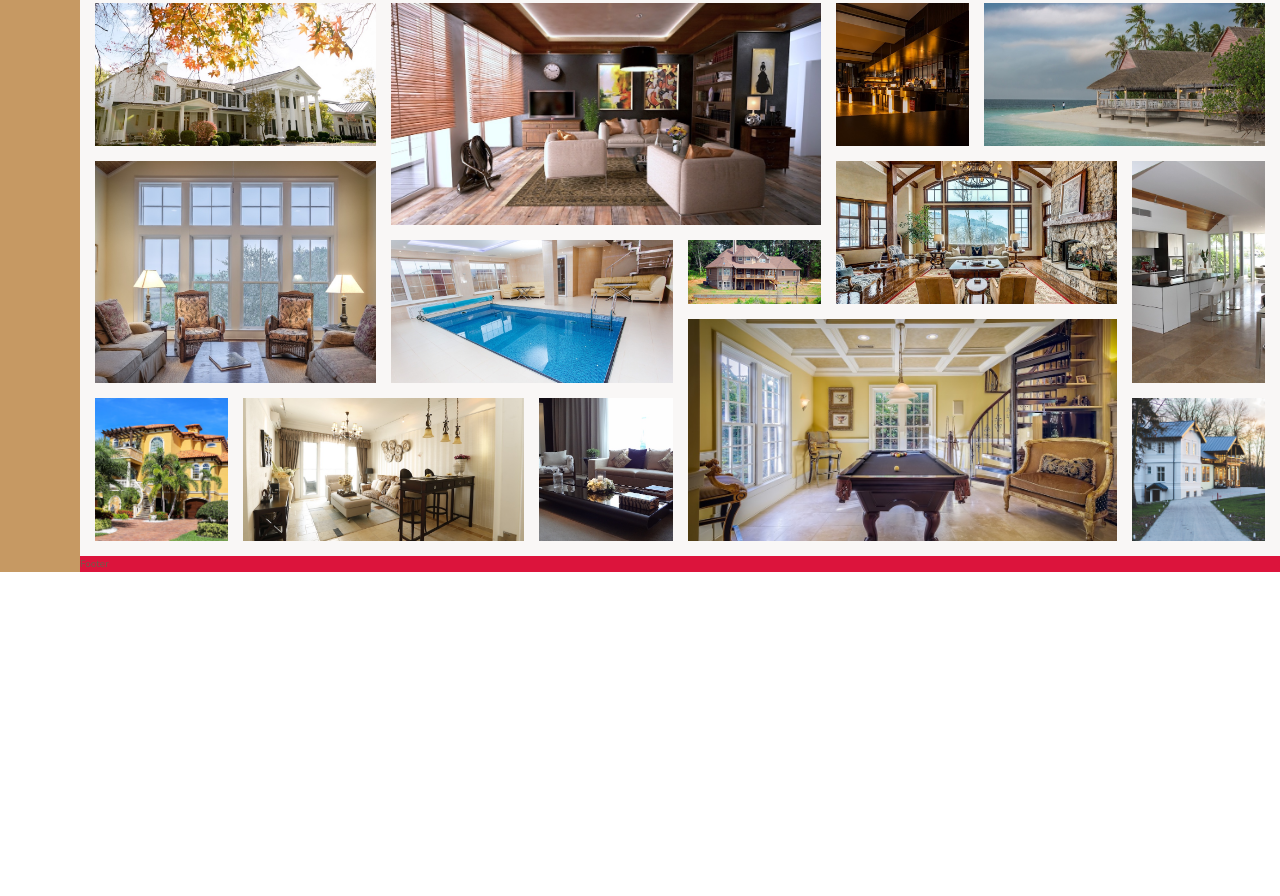
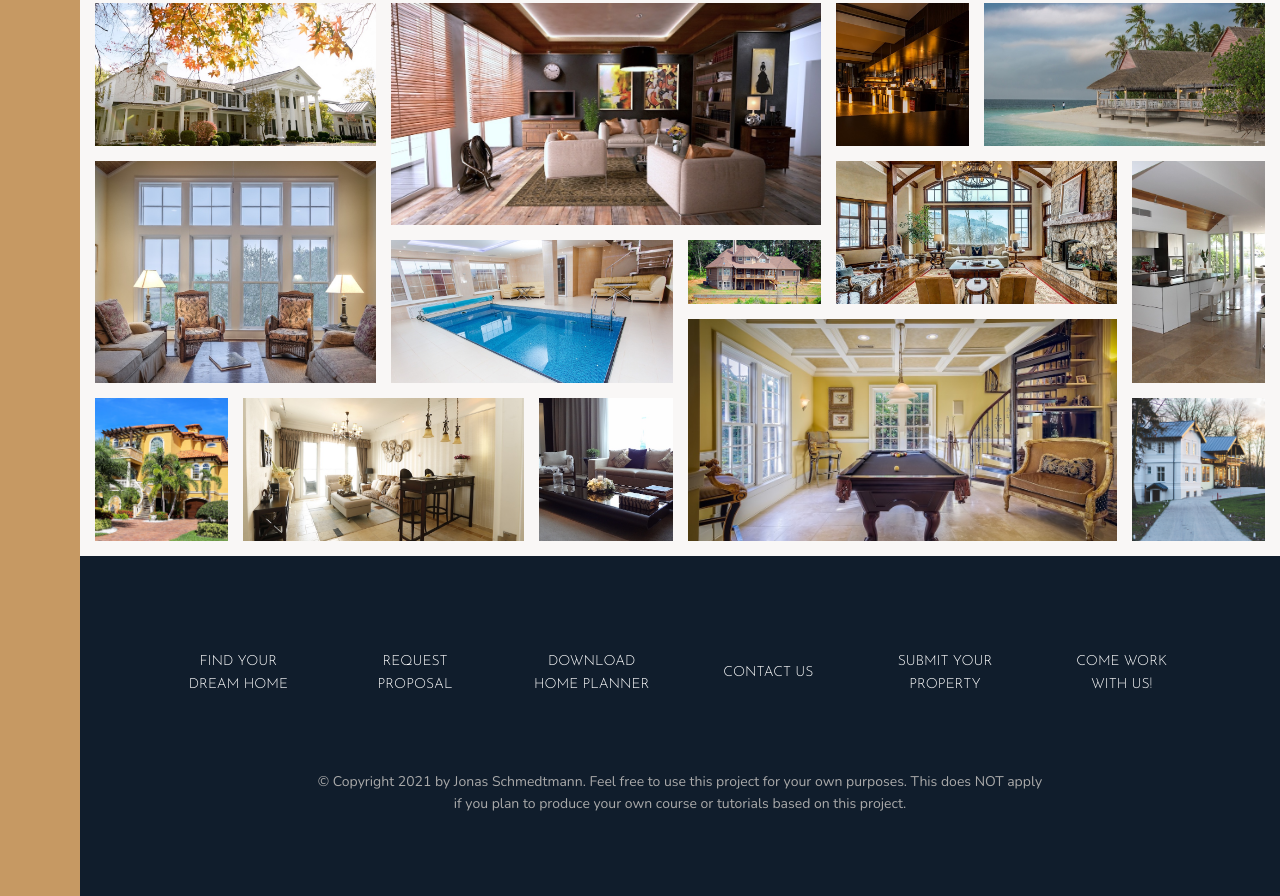
Before and after one commit to na4oman/nexter, a website: page index.html in a window 1280 px wide. Shown: the part 3084-3980 px from the top of the page. Before the commit the page ends 3656 px from the top, so only its background shows below. Drawn offline with nearby package versions, Linux system fonts and the light colour scheme.

Commit message:
Add footer section

```diff
--- a/index.html
+++ b/index.html
@@ -392,6 +392,30 @@
     </section>
 
     <!-- FOOTER -->
-    <footer class="footer">Footer</footer>
+    <footer class="footer">
+      <ul class="nav">
+        <li class="nav__item">
+          <a href="#" class="nav__link">Find your dream home</a>
+        </li>
+        <li class="nav__item">
+          <a href="#" class="nav__link">Request proposal</a>
+        </li>
+        <li class="nav__item">
+          <a href="#" class="nav__link">Download home planner</a>
+        </li>
+        <li class="nav__item"><a href="#" class="nav__link">Contact us</a></li>
+        <li class="nav__item">
+          <a href="#" class="nav__link">Submit your property</a>
+        </li>
+        <li class="nav__item">
+          <a href="#" class="nav__link">Come work with us!</a>
+        </li>
+      </ul>
+      <p class="copyright">
+        &copy; Copyright 2021 by Jonas Schmedtmann. Feel free to use this
+        project for your own purposes. This does NOT apply if you plan to
+        produce your own course or tutorials based on this project.
+      </p>
+    </footer>
   </body>
 </html>
--- a/sass/_footer.scss
+++ b/sass/_footer.scss
@@ -1,4 +1,45 @@
 .footer {
-  background-color: crimson;
+  background-color: $color-secondary;
   grid-column: full-start / full-end;
+  padding: 8rem;
 }
+
+.nav {
+  list-style: none;
+
+  display: grid;
+  grid-template-columns: repeat(auto-fit, minmax(15rem, 1fr));
+  gap: 2rem;
+  align-items: center;
+
+  // &__item {
+  // }
+
+  &__link:link,
+  &__link:visited {
+    font-size: 1.4rem;
+    font-family: $font-display;
+    color: #fff;
+    text-transform: uppercase;
+    text-decoration: none;
+    padding: 1.5rem;
+    display: block;
+    text-align: center;
+    transition: all 0.2s;
+
+    &:hover {
+      background-color: rgba($color-grey-light-1, 0.05);
+      transform: translateY(-3px);
+    }
+  }
+}
+
+.copyright {
+  font-size: 1.4rem;
+  color: $color-grey-light-2;
+  text-align: center;
+  width: 70%;
+  margin: 6rem auto 0 auto;
+  // margin: 7rem auto;
+  // margin-bottom: 3rem;
+}
```
Also changed, not shown: css/style.css.
